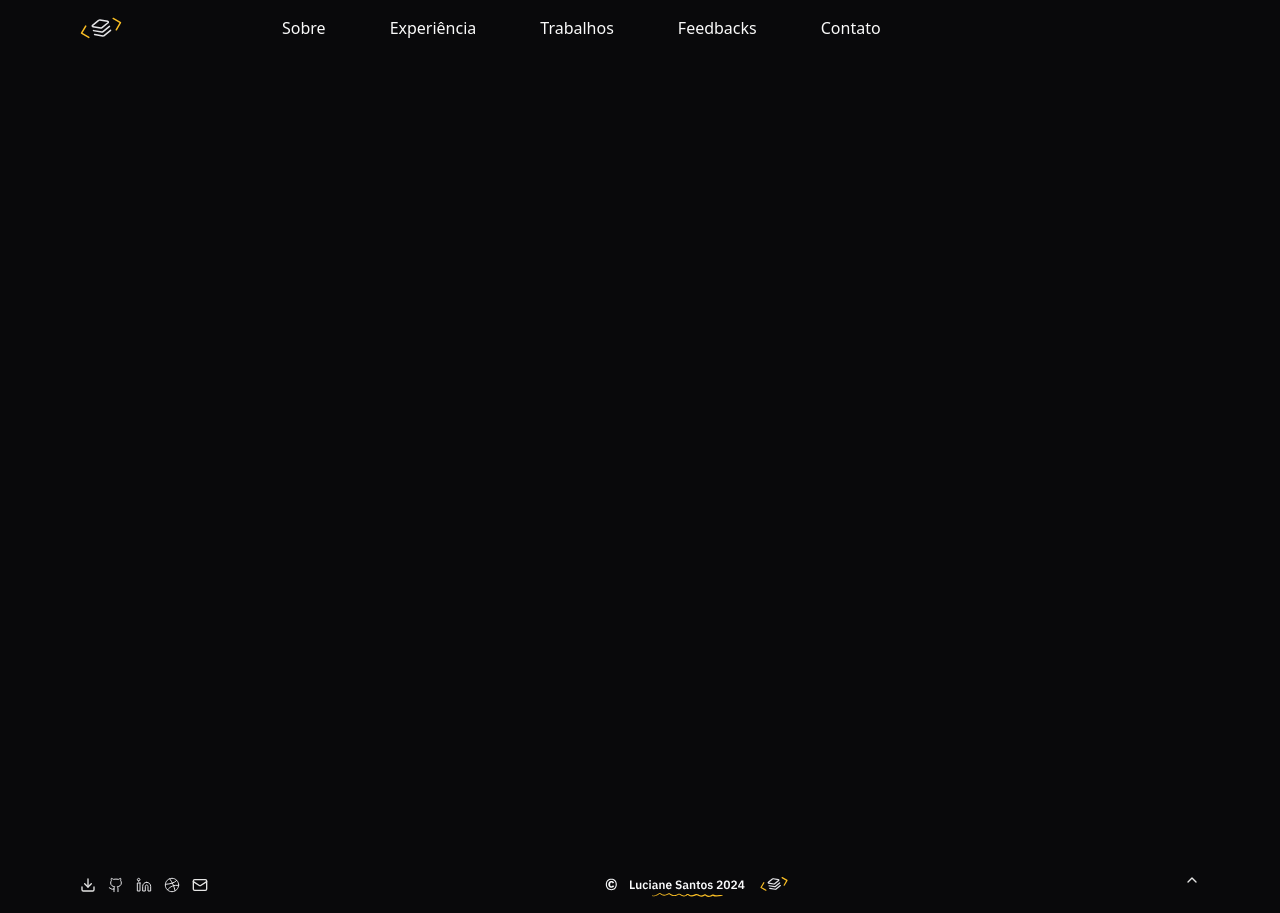
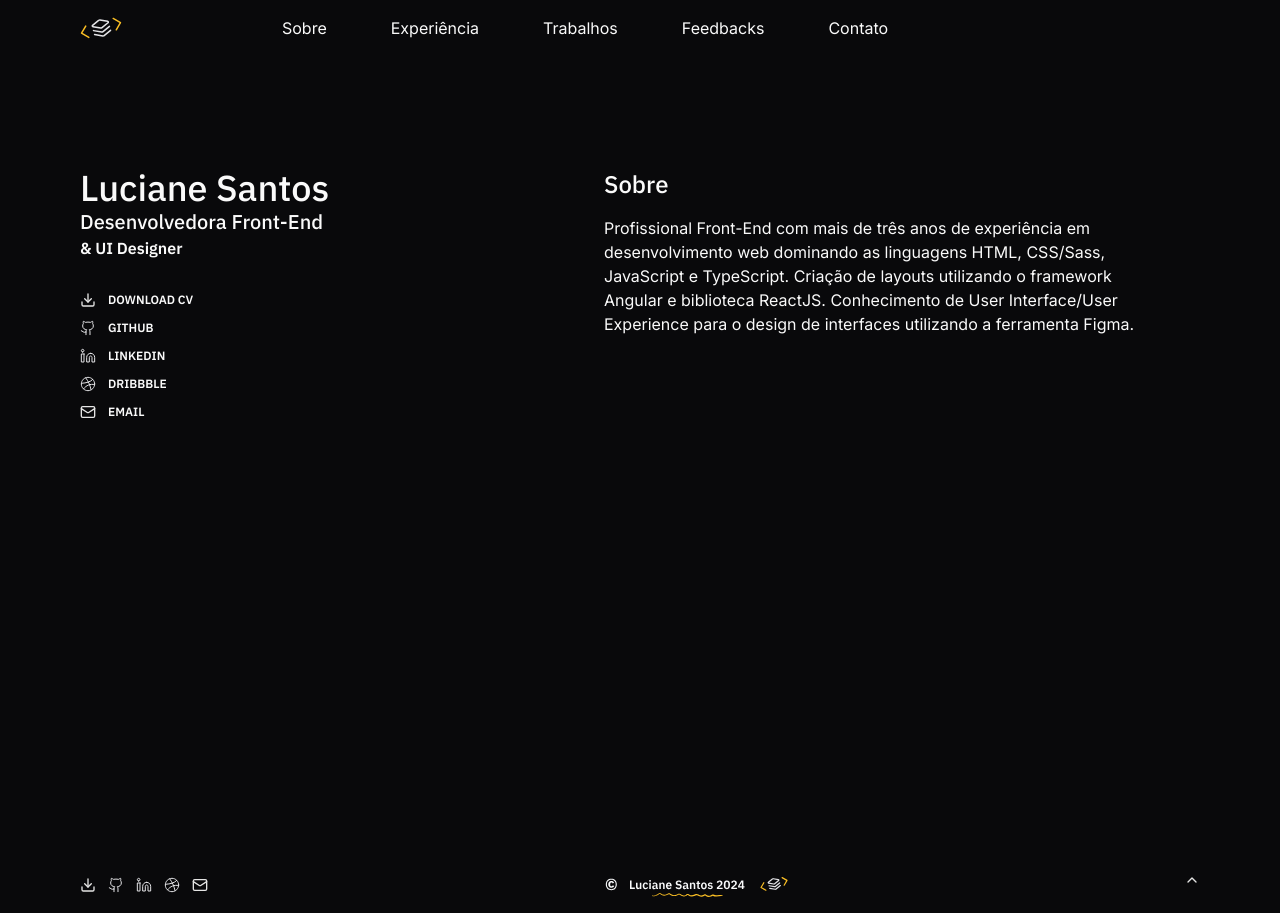
Before and after one commit to lucianesantcs/lucianesantcs.github.io, a React (Vite) app: page / in a window 1280 px wide. Built offline with nearby package versions, Linux system fonts and the light colour scheme.

Commit message:
feat: criado section sobre

```diff
--- a/src/App.tsx
+++ b/src/App.tsx
@@ -1,12 +1,15 @@
 import "./App.css";
 import Footer from "./components/layouts/Footer/Footer";
 import Header from "./components/layouts/Header/Header";
+import Sobre from "./sections/Sobre";
 
 function App() {
   return (
     <>
       <Header />
-      <main className="container min-h-dvh px-3 md:px-10 lg:px-20"></main>
+      <main className="container min-h-dvh px-3 md:px-10 lg:px-20">
+        <Sobre />
+      </main>
       <Footer />
     </>
   );
--- a/src/index.css
+++ b/src/index.css
@@ -1,3 +1,5 @@
+@import url("https://fonts.googleapis.com/css2?family=IBM+Plex+Sans:ital,wght@0,100;0,200;0,300;0,400;0,500;0,600;0,700;1,100;1,200;1,300;1,400;1,500;1,600;1,700&family=Inter:ital,opsz,wght@0,14..32,100..900;1,14..32,100..900&display=swap");
+
 @tailwind base;
 @tailwind components;
 @tailwind utilities;
--- /dev/null
+++ b/src/sections/Sobre.tsx
@@ -0,0 +1,29 @@
+import SocialIcons from "@/components/ui/SocialIcons";
+
+const Sobre = () => {
+  return (
+    <section className="flex">
+      <section className="flex w-[32.75rem] mt-28 flex-col gap-8">
+        <div>
+          <h1 className="font-serif text-4xl font-medium">Luciane Santos</h1>
+          <h2 className="font-serif text-xl font-medium">Desenvolvedora Front-End</h2>
+          <h2 className="font-serif text-base font-semibold">& UI Designer</h2>
+        </div>
+        <SocialIcons showLabel={true} position="vertical" />
+      </section>
+
+      <section className="flex w-[33.6875rem] mt-28 flex-col gap-4">
+        <h2 className="font-serif text-2xl font-medium">Sobre</h2>
+        <p className="font-sans text-base">
+          Profissional Front-End com mais de três anos de experiência em
+          desenvolvimento web dominando as linguagens HTML, CSS/Sass, JavaScript
+          e TypeScript. Criação de layouts utilizando o framework Angular e
+          biblioteca ReactJS. Conhecimento de User Interface/User Experience
+          para o design de interfaces utilizando a ferramenta Figma.
+        </p>
+      </section>
+    </section>
+  );
+};
+
+export default Sobre;
--- a/tailwind.config.js
+++ b/tailwind.config.js
@@ -1,60 +1,61 @@
 /** @type {import('tailwindcss').Config} */
 export default {
   darkMode: ["class"],
-    content: [
-    "./index.html",
-    "./src/**/*.{js,ts,jsx,tsx}",
-  ],
+  content: ["./index.html", "./src/**/*.{js,ts,jsx,tsx}"],
   theme: {
+    fontFamily: {
+      sans: ["Inter", "sans-serif"],
+      serif: ["IBM Plex Sans", "serif"],
+    },
     extend: {
       borderRadius: {
-  			lg: 'var(--radius)',
-  			md: 'calc(var(--radius) - 2px)',
-  			sm: 'calc(var(--radius) - 4px)'
+        lg: "var(--radius)",
+        md: "calc(var(--radius) - 2px)",
+        sm: "calc(var(--radius) - 4px)",
       },
       colors: {
-  			background: 'hsl(var(--background))',
-  			foreground: 'hsl(var(--foreground))',
+        background: "hsl(var(--background))",
+        foreground: "hsl(var(--foreground))",
         card: {
-  				DEFAULT: 'hsl(var(--card))',
-  				foreground: 'hsl(var(--card-foreground))'
+          DEFAULT: "hsl(var(--card))",
+          foreground: "hsl(var(--card-foreground))",
         },
         popover: {
-  				DEFAULT: 'hsl(var(--popover))',
-  				foreground: 'hsl(var(--popover-foreground))'
+          DEFAULT: "hsl(var(--popover))",
+          foreground: "hsl(var(--popover-foreground))",
         },
         primary: {
-  				DEFAULT: 'hsl(var(--primary))',
-  				foreground: 'hsl(var(--primary-foreground))'
+          DEFAULT: "hsl(var(--primary))",
+          foreground: "hsl(var(--primary-foreground))",
         },
         secondary: {
-  				DEFAULT: 'hsl(var(--secondary))',
-  				foreground: 'hsl(var(--secondary-foreground))'
+          DEFAULT: "hsl(var(--secondary))",
+          foreground: "hsl(var(--secondary-foreground))",
         },
         muted: {
-  				DEFAULT: 'hsl(var(--muted))',
-  				foreground: 'hsl(var(--muted-foreground))'
+          DEFAULT: "hsl(var(--muted))",
+          foreground: "hsl(var(--muted-foreground))",
         },
         accent: {
-  				DEFAULT: 'hsl(var(--accent))',
-  				foreground: 'hsl(var(--accent-foreground))'
+          DEFAULT: "hsl(var(--accent))",
+          foreground: "hsl(var(--accent-foreground))",
         },
         destructive: {
-  				DEFAULT: 'hsl(var(--destructive))',
-  				foreground: 'hsl(var(--destructive-foreground))'
+          DEFAULT: "hsl(var(--destructive))",
+          foreground: "hsl(var(--destructive-foreground))",
         },
-  			border: 'hsl(var(--border))',
-  			input: 'hsl(var(--input))',
-  			ring: 'hsl(var(--ring))',
+        border: "hsl(var(--border))",
+        input: "hsl(var(--input))",
+        ring: "hsl(var(--ring))",
         chart: {
-  				'1': 'hsl(var(--chart-1))',
-  				'2': 'hsl(var(--chart-2))',
-  				'3': 'hsl(var(--chart-3))',
-  				'4': 'hsl(var(--chart-4))',
-  				'5': 'hsl(var(--chart-5))'
-  			}
-  		}
-  	}
+          1: "hsl(var(--chart-1))",
+          2: "hsl(var(--chart-2))",
+          3: "hsl(var(--chart-3))",
+          4: "hsl(var(--chart-4))",
+          5: "hsl(var(--chart-5))",
+        },
+      },
+    },
   },
   plugins: [require("tailwindcss-animate")],
-}
+};
```
Lines whose indentation alone changed are shown as unchanged.
